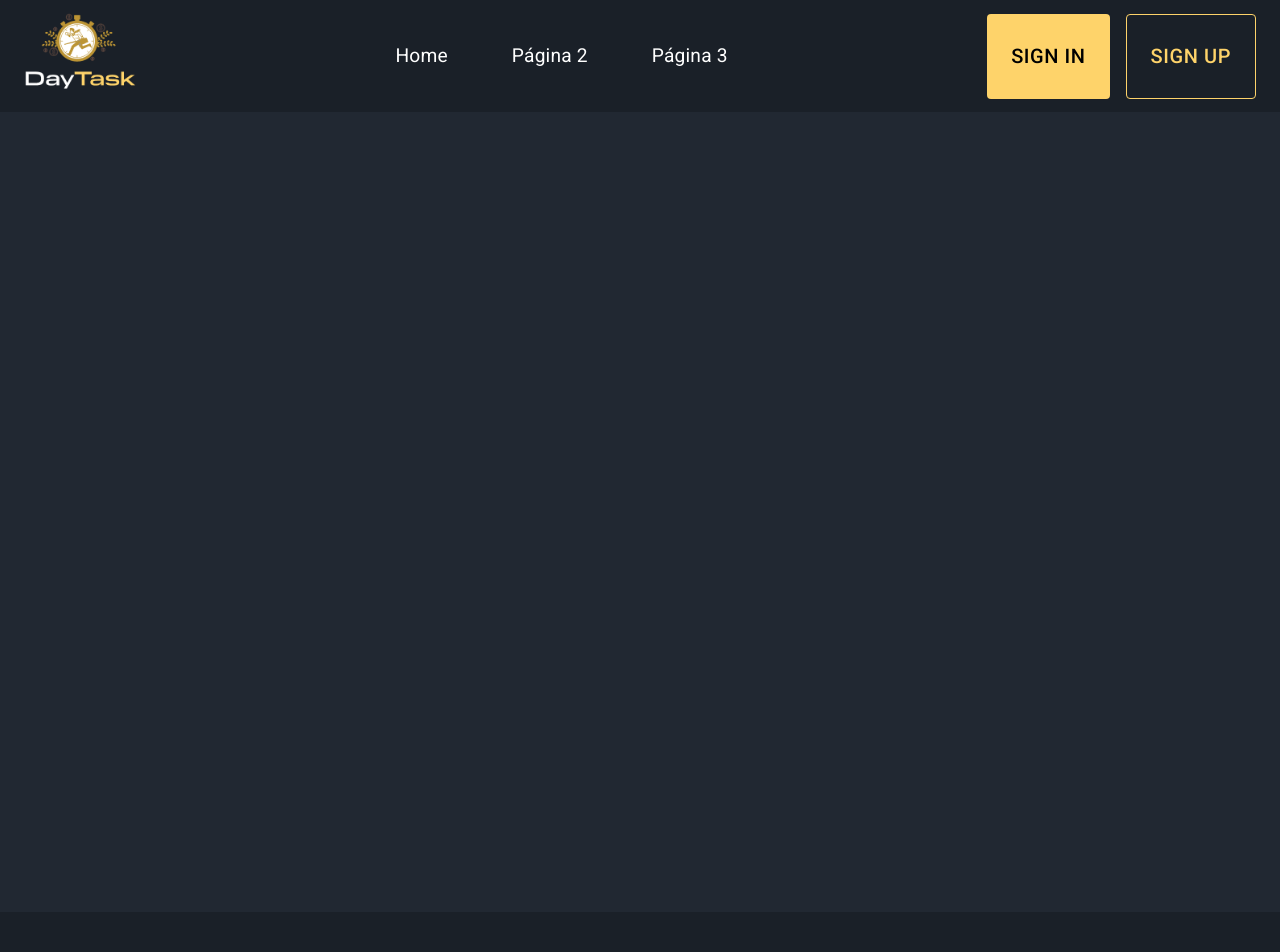
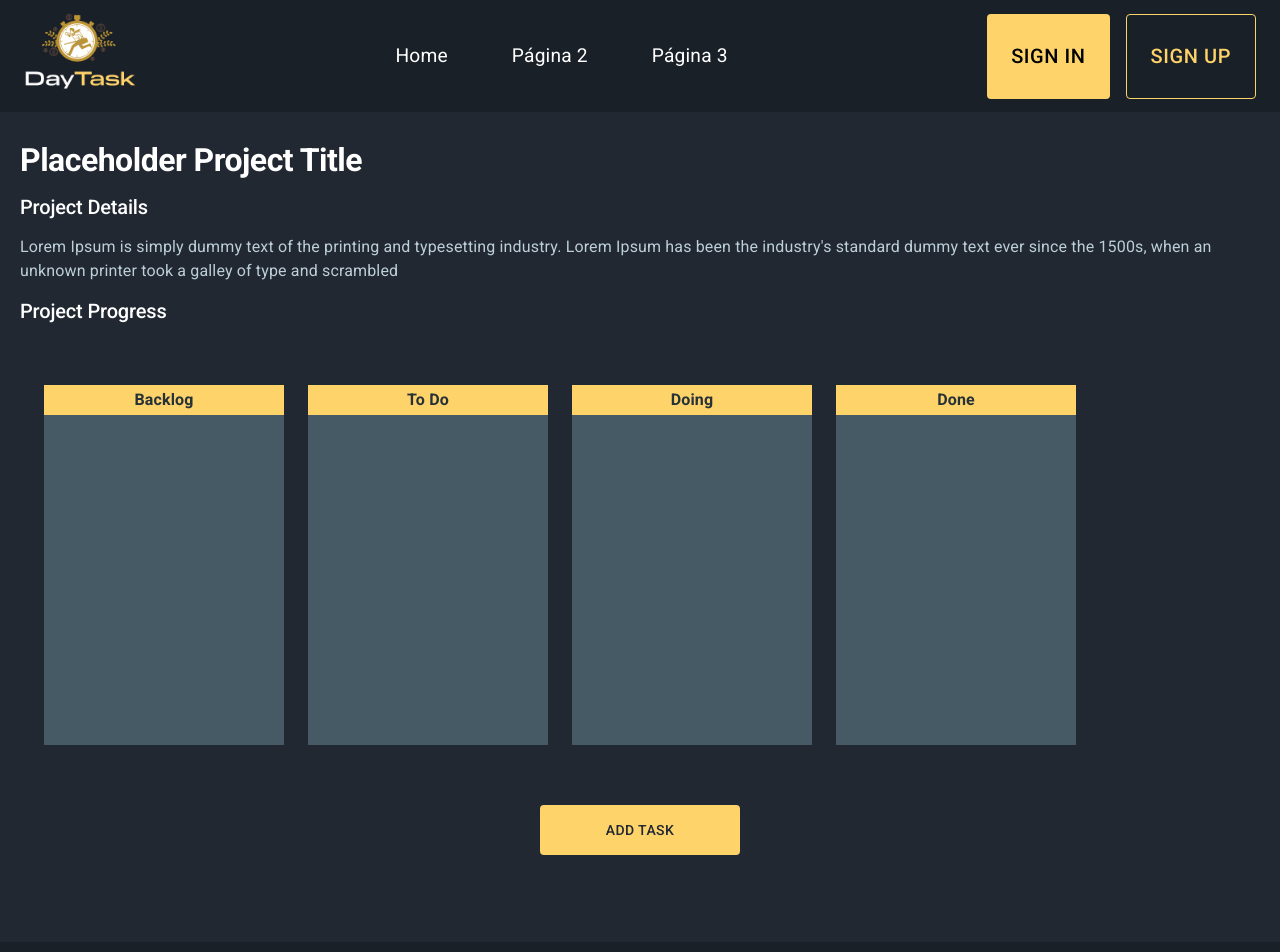
Before and after one commit to PedroAlencarr/WebProgPraticalWork, a React (Vite) app in the folder frontend/: page /projectdetails in a window 1280 px wide. Shown: the top 952 px of the page. Built offline with nearby package versions, Linux system fonts and the light colour scheme.

Commit message:
project details page partially done

```diff
--- a/frontend/src/App.jsx
+++ b/frontend/src/App.jsx
@@ -7,6 +7,7 @@ import Login from './pages/Login/Login.jsx';
 import Register from './pages/Register/Register.jsx';
 import Profile from './pages/Profile/Profile.jsx';
 import TaskCreation from './pages/TaskCreation/TaskCreation.jsx'
+import ProjectDetails from './pages/ProjectDetails/ProjectDetails.jsx';
 
 function App() {
   return (
@@ -20,6 +21,7 @@ function App() {
             <Route path="/register" element={<Register/>}/>
             <Route path="/profile" element={<Profile/>}/>
             <Route path="/taskcreation" element={<TaskCreation/>}/>
+            <Route path="/projectdetails" element={<ProjectDetails/>}/>
           </Routes>
         </div>
         <Footer/>
--- /dev/null
+++ b/frontend/src/pages/ProjectDetails/ProjectDetails.jsx
@@ -0,0 +1,108 @@
+import React from "react";
+import { styled } from "@mui/system";
+import { Box, Typography, Button } from "@mui/material";
+
+const Section = styled(Box)({
+  display: "flex",
+  flexDirection: "column",
+  margin: "30px 20px",
+  color: "white",
+});
+
+const TextBox = styled(Box)({
+  display: "flex",
+  flexDirection: "column",
+  marginBottom: "16px",
+});
+
+const ProgressBox = styled(Box)({
+  display: "flex",
+  flexDirection: "row",
+  width: "90vw",
+  margin: "30px 0",
+  "@media (max-width: 540px)": {
+    flexDirection: "column",
+    justifyContent: "center",
+    alignItems: "center",
+    margin: "0px"
+  }
+});
+
+const Board = styled(Box)({
+  backgroundColor: "#455A64",
+  width: "240px",
+  height: "360px",
+  marginLeft: "24px",
+  "@media (max-width: 540px)": {
+    marginLeft: "0px",
+    marginBottom: "32px",
+    width: "300px"
+  }
+});
+
+const BoardHeader = styled(Typography)({
+  backgroundColor: "#FED36A",
+  height: "30px",
+  color: "#263238",
+  display: "flex",
+  justifyContent: "center",
+  alignItems: "center",
+  fontWeight: "600",
+});
+
+const AddTaskButton = styled(Button)({
+  backgroundColor: "#FED36A",
+  color: "#212832",
+  width: "200px",
+  height: "50px",
+  margin: "30px auto 20px auto",
+  fontWeight: "500",
+  "@media (max-width: 540px)": {
+    marginBottom: "64px",
+    marginTop: "0px"
+  },
+  "&:hover": {
+    backgroundColor: "#fac746",
+  },
+});
+
+export default function ProjectDetails() {
+  return (
+    <Section>
+      <TextBox>
+        <Typography variant="h1" sx={{ fontSize: "32px", fontWeight: 600 }}>
+          Placeholder Project Title
+        </Typography>
+        <Typography variant="h2" sx={{ fontSize: "20px", fontWeight: 500, mt: 2, mb: 2 }}>
+          Project Details
+        </Typography>
+        <Typography sx={{ color: "#BCCFD8" }}>
+          Lorem Ipsum is simply dummy text of the printing and typesetting industry. Lorem Ipsum
+          has been the industry's standard dummy text ever since the 1500s, when an unknown printer
+          took a galley of type and scrambled
+        </Typography>
+        <Typography variant="h2" sx={{ fontSize: "20px", fontWeight: 500, mt: 2, mb: 2 }}>
+          Project Progress
+        </Typography>
+      </TextBox>
+
+      <ProgressBox>
+        <Board>
+          <BoardHeader>Backlog</BoardHeader>
+        </Board>
+        <Board>
+          <BoardHeader>To Do</BoardHeader>
+        </Board>
+        <Board>
+          <BoardHeader>Doing</BoardHeader>
+        </Board>
+        <Board>
+          <BoardHeader>Done</BoardHeader>
+        </Board>
+      </ProgressBox>
+      <Box className="button__div" sx={{width: "100%", display: "flex", justifyContent: "center", alignItems: "center"}}>
+      <AddTaskButton>Add Task</AddTaskButton>
+      </Box>
+    </Section>
+  );
+}
```
Also changed, not shown: frontend/src/assets/images/tickcircle.png (added).
